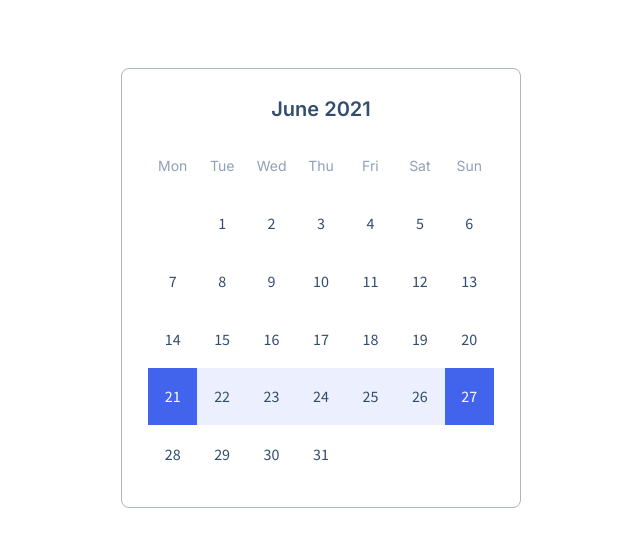
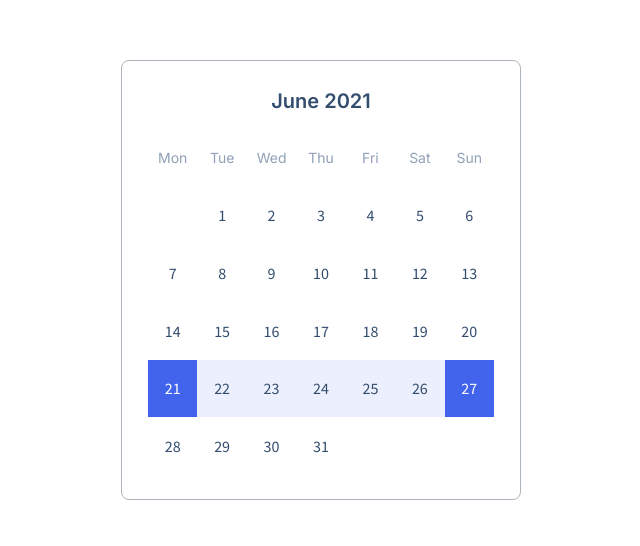
Before and after one commit to js-tasks-ru/htmlcss-20210610_vitaly-schekin, a website: page 05-lection3/03-calendar/index.html in a window 1280 px wide. Shown: the part 120-666 px from the top of the page, without its empty margins (319-959 px from the left). Drawn offline with Linux system fonts and the light colour scheme.

Commit message:
upd demo

```diff
--- a/05-lection3/03-calendar/index.html
+++ b/05-lection3/03-calendar/index.html
@@ -7,7 +7,6 @@
 
         <style>
             body {
-                margin: 8px;
                 display: flex;
                 height: 100vh;
             }
```
